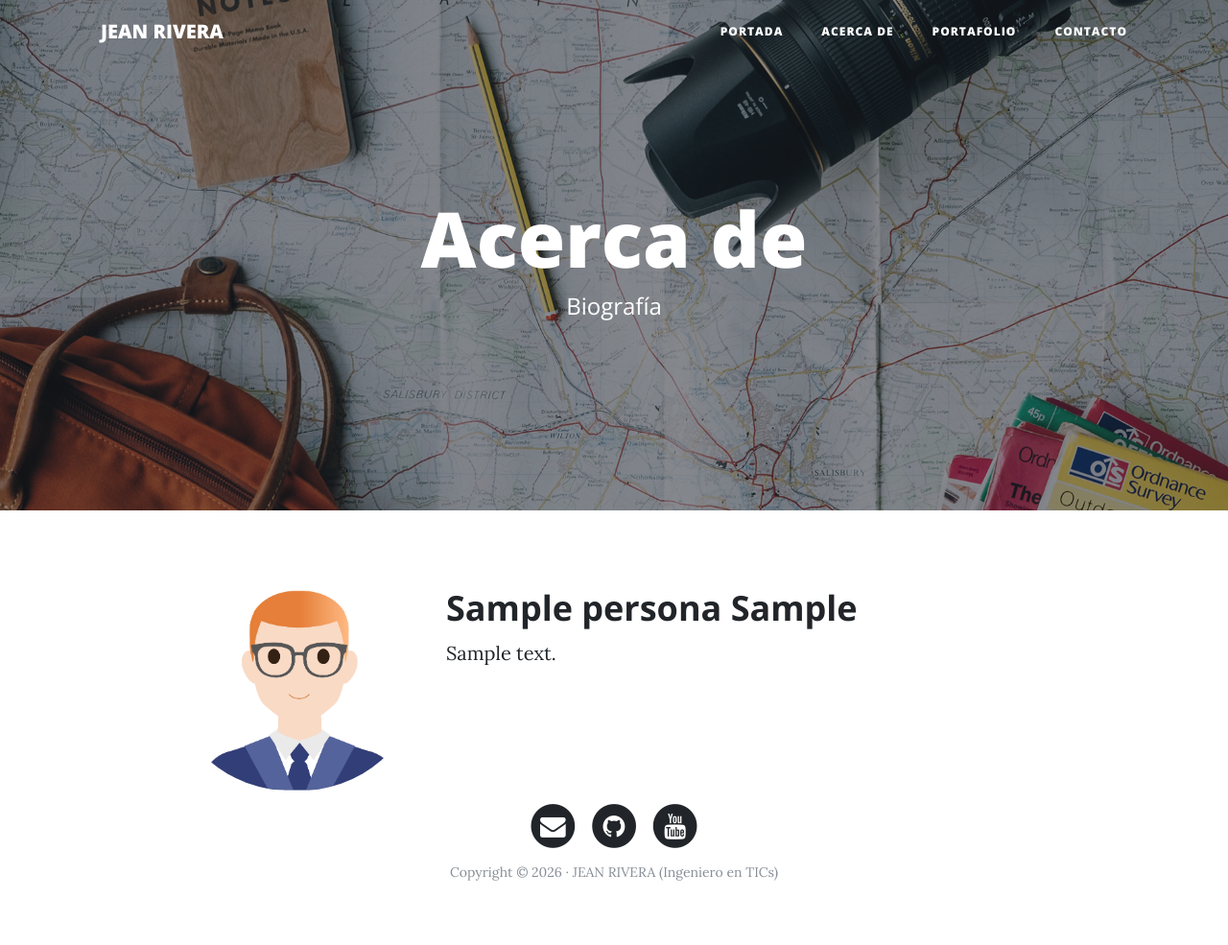
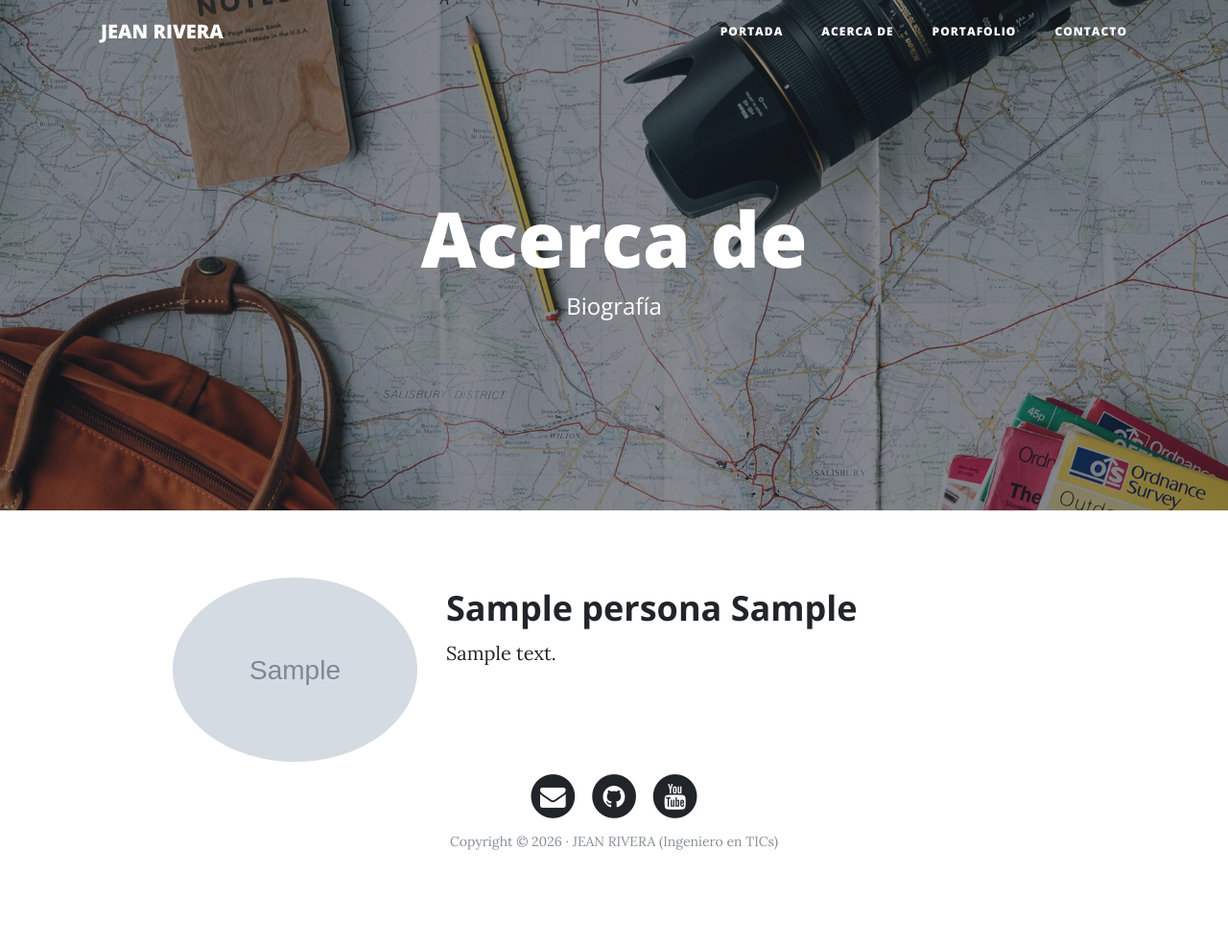
Before and after one commit to Armext/dsi, a Django app: page /about/ in a window 1280 px wide. Shown: the whole page at 96% size. After the commit the page ends 886 px from the top, so only its background shows below. Run offline with Django 5.2, Linux system fonts and the light colour scheme; tables that the repository leaves empty hold one stand-in row (values such as "Sample post"); grey boxes marked "Sample" are stand-in pictures; some libraries are stand-ins or nearby versions.

Commit message:
Update about.html

```diff
--- a/templates/about.html
+++ b/templates/about.html
@@ -17,7 +17,11 @@
     <div class="container">
       <div class="row">
         <div class="col-lg-3 col-md-4 offset-lg-1">
-          <img class="img-fluid avatar" src="{% static 'core/img/avatar.jpg' %}" alt="">
+            {% if persona.foto %}
+                <img class="img-fluid avatar" src="{{ persona.foto.url }}" alt="Foto de {{ persona.nombre }}">
+            {% else %}
+                <img class="img-fluid avatar" src="{% static 'core/img/avatar.jpg' %}" alt="Avatar">
+            {% endif %}
         </div>
         <div class="col-lg-7 col-md-8">
             <h2 class="section-heading">{{ persona.nombre }} {{ persona.apellidos }}</h2>
```
